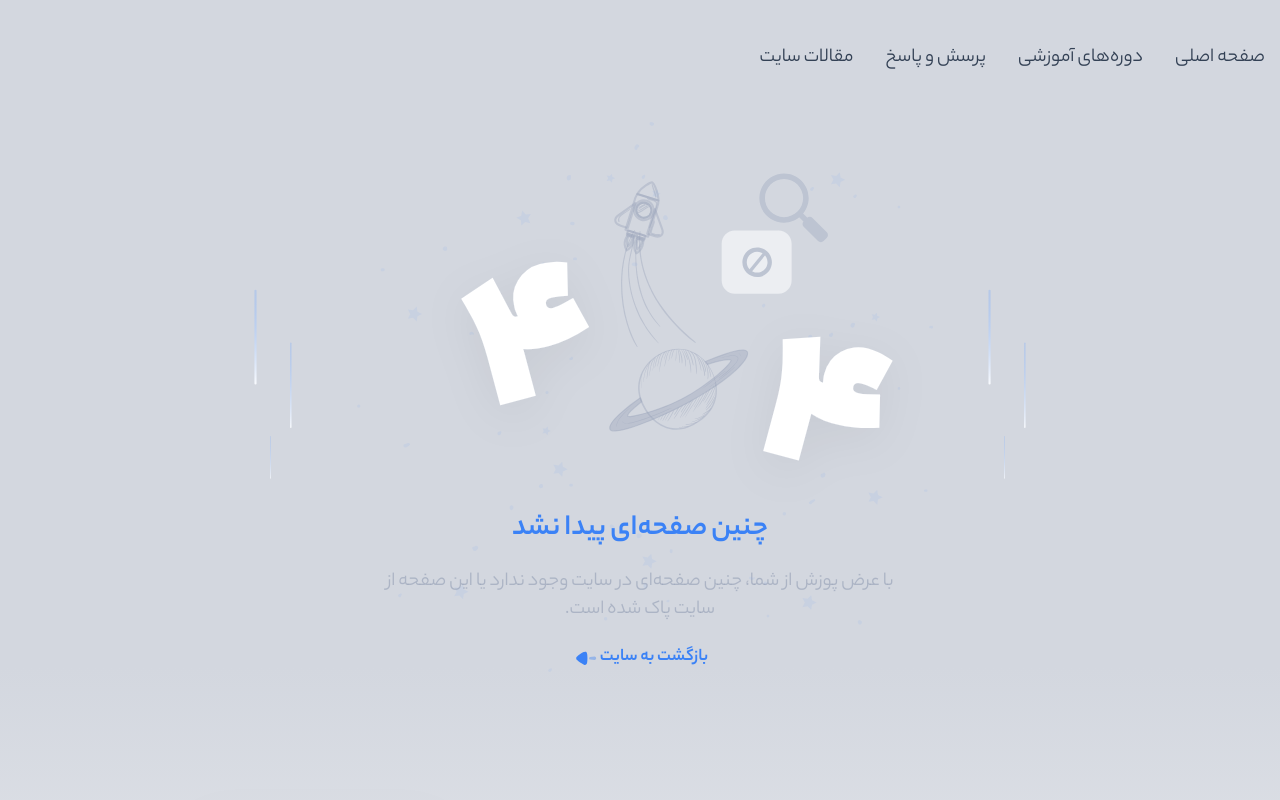
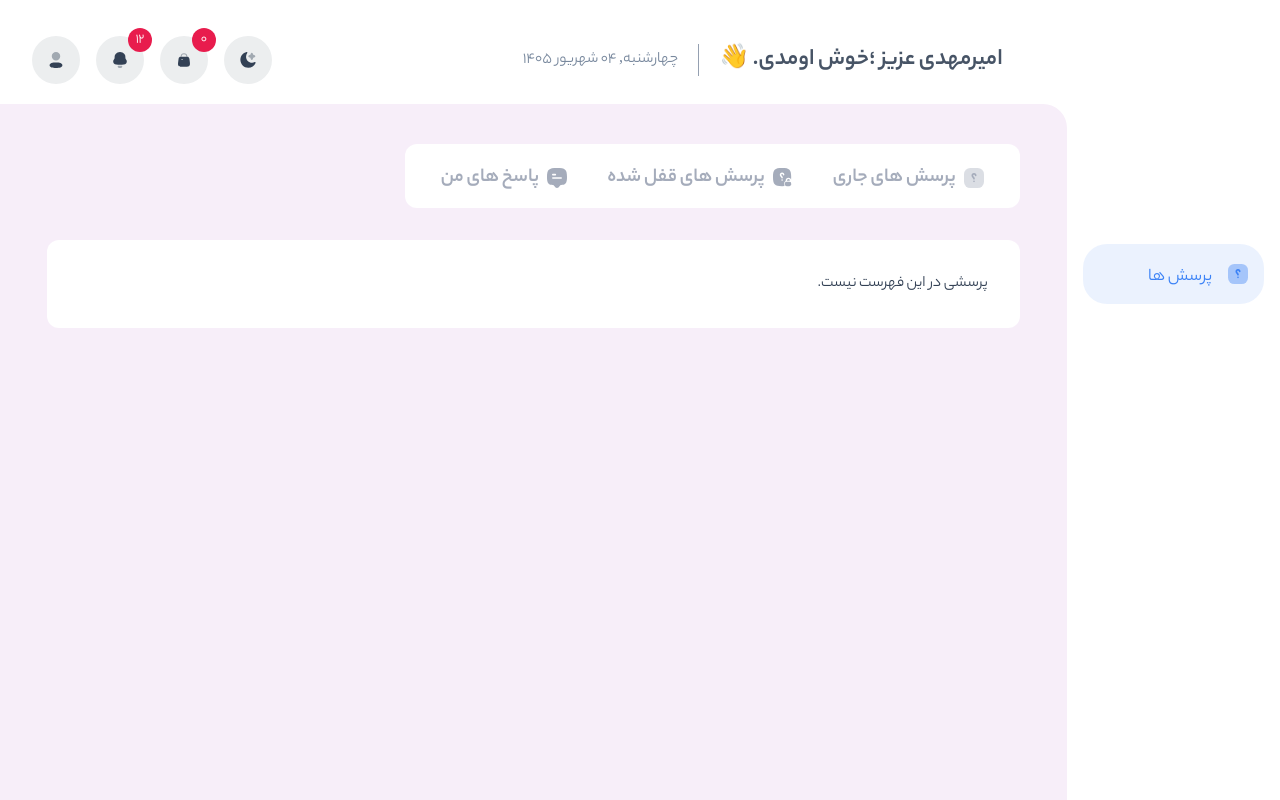
Before and after one commit to amirmahdighadiri/roocket, a React (Vite) app: page /dashboard/questions in a window 1280 px wide. Shown: the top 800 px of the page. Built offline with nearby package versions, Linux system fonts and the light colour scheme; a web font is replaced by a local one.

Commit message:
add user-question-page in dashboard

```diff
--- /dev/null
+++ b/src/Components/DashboardPages/Questions/Questions.jsx
@@ -0,0 +1,30 @@
+import React from 'react';
+import DynamicIcon from "../../../DynamicIcon/DynamicIcon.jsx";
+
+function Questions(props) {
+    return (
+        <div className="container">
+            {/*<!-- ! -------------------- Question Details Menu -------------------- ! -->*/}
+            <div className="inline-flex items-center px-4 py-2 bg-white dark:bg-dark-body-100 rounded-xl">
+                <button type="button" className="h-12 flex items-center gap-x-2 text-chambray-400 hover:text-blue-450 text-xl font-YekanBakh-Bold px-5 pt-1 transition-all cursor-pointer">
+                    <DynamicIcon name="questionSquare" className="size-5 text-inherit" />
+                    <span className="">پرسش های جاری</span>
+                </button>
+                <button type="button" className="h-12 flex items-center gap-x-2 text-chambray-400 hover:text-blue-450 text-xl font-YekanBakh-Bold px-5 pt-1 transition-all cursor-pointer">
+                    <DynamicIcon name="securityQuestion" className="size-5 text-inherit" />
+                    <span className="">پرسش های قفل شده</span>
+                </button>
+                <button type="button" className="h-12 flex items-center gap-x-2 text-chambray-400 hover:text-blue-450 text-xl font-YekanBakh-Bold px-5 pt-1 transition-all cursor-pointer">
+                    <DynamicIcon name="commentBox" className="size-5 text-inherit" />
+                    <span className="">پاسخ های من</span>
+                </button>
+            </div>
+            {/*<!-- ! -------------------- User Question Content -------------------- ! -->*/}
+            <div className="p-8 rounded-xl bg-white dark:bg-dark-body-100 mb-24 mt-8">
+                <p className="text-biscay-700 dark:text-white font-YekanBakh-Medium">پرسشی در این فهرست نیست.</p>
+            </div>
+        </div>
+    );
+}
+
+export default Questions;
--- a/src/DynamicIcon/DynamicIcon.jsx
+++ b/src/DynamicIcon/DynamicIcon.jsx
@@ -336,13 +336,19 @@ const iconsMap = {
         </svg>
     ),
     questionSquare: (
-        <svg className="ml-4 mt-1" width="19" height="19" viewBox="0 0 19 19" fill="none"
-             xmlns="http://www.w3.org/2000/svg">
+        <svg className="ml-4 mt-1" width="19" height="19" viewBox="0 0 19 19" fill="none" xmlns="http://www.w3.org/2000/svg">
             <rect fill="currentColor" opacity="0.4" width="19" height="19" rx="6"/>
             <path fill="currentColor"
                   d="M9.5 4.75C8.7574 4.75 8.14227 5.03635 7.7208 5.5105C7.31228 5.97009 7.125 6.56049 7.125 7.125C7.125 8.11777 7.70613 8.80342 8.084 9.24925L8.10422 9.27311C8.55066 9.80024 8.70833 10.0224 8.70833 10.2917C8.70833 10.7289 9.06277 11.0833 9.5 11.0833C9.93723 11.0833 10.2917 10.7289 10.2917 10.2917C10.2917 9.39426 9.73429 8.74298 9.38019 8.32923C9.35663 8.30171 9.33398 8.27524 9.31245 8.24982C8.89774 7.76016 8.70833 7.48237 8.70833 7.125C8.70833 6.89785 8.78494 6.69658 8.9042 6.56241C9.0105 6.44282 9.18705 6.33333 9.5 6.33333C9.81295 6.33333 9.9895 6.44282 10.0958 6.56241C10.2151 6.69658 10.2917 6.89785 10.2917 7.125C10.2917 7.56223 10.6461 7.91667 11.0833 7.91667C11.5206 7.91667 11.875 7.56223 11.875 7.125C11.875 6.56049 11.6877 5.97009 11.2792 5.5105C10.8577 5.03635 10.2426 4.75 9.5 4.75Z"/>
             <path fill="currentColor"
                   d="M9.5 11.875C9.06277 11.875 8.70833 12.2294 8.70833 12.6667C8.70833 13.1039 9.06277 13.4583 9.5 13.4583C9.93723 13.4583 10.2917 13.1039 10.2917 12.6667C10.2917 12.2294 9.93723 11.875 9.5 11.875Z"/>
+        </svg>
+    ),
+    securityQuestion: (
+        <svg className="ml-2 -mt-1" width="22" height="22" viewBox="0 0 22 22" fill="none" xmlns="http://www.w3.org/2000/svg">
+            <path fill="currentColor" fillRule="evenodd" clipRule="evenodd" d="M0 10C0 18.235 1.765 20 10 20C18.235 20 20 18.235 20 10C20 1.765 18.235 0 10 0C1.765 0 0 1.765 0 10ZM9.16667 13.3333C9.16667 12.8731 9.53976 12.5 10 12.5C10.4602 12.5 10.8333 12.8731 10.8333 13.3333C10.8333 13.7936 10.4602 14.1667 10 14.1667C9.53976 14.1667 9.16667 13.7936 9.16667 13.3333ZM10 5C9.21831 5 8.57081 5.30142 8.12716 5.80053C7.69714 6.28431 7.5 6.90577 7.5 7.5C7.5 8.54502 8.11172 9.26676 8.50947 9.73605L8.53076 9.76117C9.0007 10.316 9.16667 10.5499 9.16667 10.8333C9.16667 11.2936 9.53976 11.6667 10 11.6667C10.4602 11.6667 10.8333 11.2936 10.8333 10.8333C10.8333 9.8887 10.2466 9.20314 9.87388 8.76761C9.84909 8.73864 9.82524 8.71078 9.80258 8.68402C9.36604 8.16859 9.16667 7.87618 9.16667 7.5C9.16667 7.26089 9.24731 7.04903 9.37284 6.9078C9.48474 6.78191 9.67058 6.66667 10 6.66667C10.3294 6.66667 10.5153 6.78191 10.6272 6.9078C10.7527 7.04903 10.8333 7.26089 10.8333 7.5C10.8333 7.96024 11.2064 8.33333 11.6667 8.33333C12.1269 8.33333 12.5 7.96024 12.5 7.5C12.5 6.90577 12.3029 6.28431 11.8728 5.80053C11.4292 5.30142 10.7817 5 10 5Z"/>
+            <path className="stroke-current text-white dark:text-dark-920" d="M19.2116 14.7239V13.6504C19.2116 12.3939 18.1926 11.3749 16.9361 11.3749C15.6796 11.3694 14.6566 12.3834 14.6511 13.6404V14.7239M16.9313 17.1013V18.2119M18.8415 20.6248H15.021C13.974 20.6248 13.125 19.7763 13.125 18.7288V16.5843C13.125 15.5368 13.974 14.6883 15.021 14.6883H18.8415C19.8885 14.6883 20.7375 15.5368 20.7375 16.5843V18.7288C20.7375 19.7763 19.8885 20.6248 18.8415 20.6248Z" strokeWidth="1.5" strokeLinecap="round" strokeLinejoin="round" fill="none"/>
+            <rect fill="currentColor" x="13" y="15" width="7" height="5" rx="2"/>
         </svg>
     ),
     padcast: (
@@ -359,10 +365,8 @@ const iconsMap = {
         </svg>
     ),
     eyeSlash: (
-        <svg xmlns="http://www.w3.org/2000/svg" fill="none" viewBox="0 0 24 24" strokeWidth={1.5} stroke="currentColor"
-             className="size-4.5">
-            <path strokeLinecap="round" strokeLinejoin="round"
-                  d="M3.98 8.223A10.477 10.477 0 0 0 1.934 12C3.226 16.338 7.244 19.5 12 19.5c.993 0 1.953-.138 2.863-.395M6.228 6.228A10.451 10.451 0 0 1 12 4.5c4.756 0 8.773 3.162 10.065 7.498a10.522 10.522 0 0 1-4.293 5.774M6.228 6.228 3 3m3.228 3.228 3.65 3.65m7.894 7.894L21 21m-3.228-3.228-3.65-3.65m0 0a3 3 0 1 0-4.243-4.243m4.242 4.242L9.88 9.88"/>
+        <svg xmlns="http://www.w3.org/2000/svg" fill="none" viewBox="0 0 24 24" strokeWidth={1.5} stroke="currentColor" className="size-4.5">
+            <path strokeLinecap="round" strokeLinejoin="round" d="M3.98 8.223A10.477 10.477 0 0 0 1.934 12C3.226 16.338 7.244 19.5 12 19.5c.993 0 1.953-.138 2.863-.395M6.228 6.228A10.451 10.451 0 0 1 12 4.5c4.756 0 8.773 3.162 10.065 7.498a10.522 10.522 0 0 1-4.293 5.774M6.228 6.228 3 3m3.228 3.228 3.65 3.65m7.894 7.894L21 21m-3.228-3.228-3.65-3.65m0 0a3 3 0 1 0-4.243-4.243m4.242 4.242L9.88 9.88"/>
         </svg>
     ),
     eye: (
@@ -590,9 +594,7 @@ const iconsMap = {
         </svg>
     ),
     fileCheck: (
-        <svg xmlns='http://www.w3.org/2000/svg' width='24' height='24' fill='none'
-             className='ml-4 mt-1 fill-current text-gray-800 dark:text-white dark:hover:text-blue-450 transition duration-200 group-hover:text-blue-700'
-             viewBox='0 0 24 24'>
+        <svg xmlns='http://www.w3.org/2000/svg' width='24' height='24' fill='none' className='ml-4 mt-1 fill-current text-gray-800 dark:text-white dark:hover:text-blue-450 transition duration-200 group-hover:text-blue-700' viewBox='0 0 24 24'>
             <path fill='currentColor'
                   d='M18.809 9.021c-.452 0-1.05-.01-1.794-.01-1.816 0-3.31-1.503-3.31-3.336V2.459A.456.456 0 0 0 13.254 2h-5.29C5.496 2 3.5 4.026 3.5 6.509v10.775C3.5 19.889 5.59 22 8.17 22h7.876c2.46 0 4.454-2.013 4.454-4.498V9.471a.453.453 0 0 0-.453-.458c-.422.003-.93.008-1.238.008'
                   opacity='0.4'></path>
@@ -604,8 +606,7 @@ const iconsMap = {
         </svg>
     ),
     logout: (
-        <svg xmlns='http://www.w3.org/2000/svg' width='20' height='20' fill='none' className='ml-4 mt-1'
-             viewBox='0 0 20 20'>
+        <svg xmlns='http://www.w3.org/2000/svg' width='20' height='20' fill='none' className='ml-4 mt-1' viewBox='0 0 20 20'>
             <path fill='currentColor'
                   d='M0 4.447C0 1.996 2.03 0 4.525 0h4.96C11.976 0 14 1.99 14 4.437v11.116C14 18.005 11.97 20 9.474 20H4.515C2.025 20 0 18.01 0 15.563V4.447'
                   opacity='0.4'></path>
@@ -652,6 +653,11 @@ const iconsMap = {
             <circle cx='17.5' cy='18.5' r='0.5' fill='#3B82F6'></circle>
             <path fill='currentColor' d='M14 22.07 21.07 15l.708.707-7.071 7.071z'></path>
         </svg>
+    ),
+    commentBox: (
+        <svg className="ml-2 -mt-1" width="19" height="19" viewBox="0 0 24 24" fill="none" xmlns="http://www.w3.org/2000/svg">
+            <path fillRule="evenodd" clipRule="evenodd" d="M12 0C21.882 0 24 1.77781 24 10.6667C24 16.4445 23.0002 20 18.5002 20C16.0954 20 15.3801 21.1424 14.714 22.2061C14.1336 23.1329 13.5906 24 12.0002 24C10.41 24 9.86699 23.1329 9.28663 22.2061C8.62048 21.1424 7.9051 20 5.50024 20C1.00024 20 0 16.3307 0 10.6667C0 1.88267 2.118 0 12 0ZM11 8C11 7.44772 10.5523 7 10 7H7C6.44772 7 6 7.44772 6 8C6 8.55228 6.44772 9 7 9H10C10.5523 9 11 8.55228 11 8ZM17 11C17.5523 11 18 11.4477 18 12C18 12.5523 17.5523 13 17 13H7C6.44772 13 6 12.5523 6 12C6 11.4477 6.44771 11 7 11H17Z" fill="currentColor"/>
+        </svg>
     )
 
 
--- a/src/routes.jsx
+++ b/src/routes.jsx
@@ -12,6 +12,7 @@ import Verify from "./Pages/Auth/Verify.jsx";
 import DashboardLayout from "./Pages/DashboardLayout/DashboardLayout.jsx";
 import Panel from "./Components/DashboardPages/Panel/Panel.jsx";
 import Courses from "./Components/DashboardPages/Courses/Courses.jsx";
+import Questions from "./Components/DashboardPages/Questions/Questions.jsx";
 
 const routes = [
     {
@@ -27,7 +28,8 @@ const routes = [
     },
     {path: '/dashboard' , element: <DashboardLayout/> ,children: [
             {path: 'panel' , element: <Panel/>},
-            {path: 'courses' , element: <Courses/>}
+            {path: 'courses' , element: <Courses/>},
+            {path: 'questions' , element: <Questions/>},
         ]},
     {path: '/auth' , element: <Auth/> },
     {path: '/verify' , element: <Verify/> },
```
